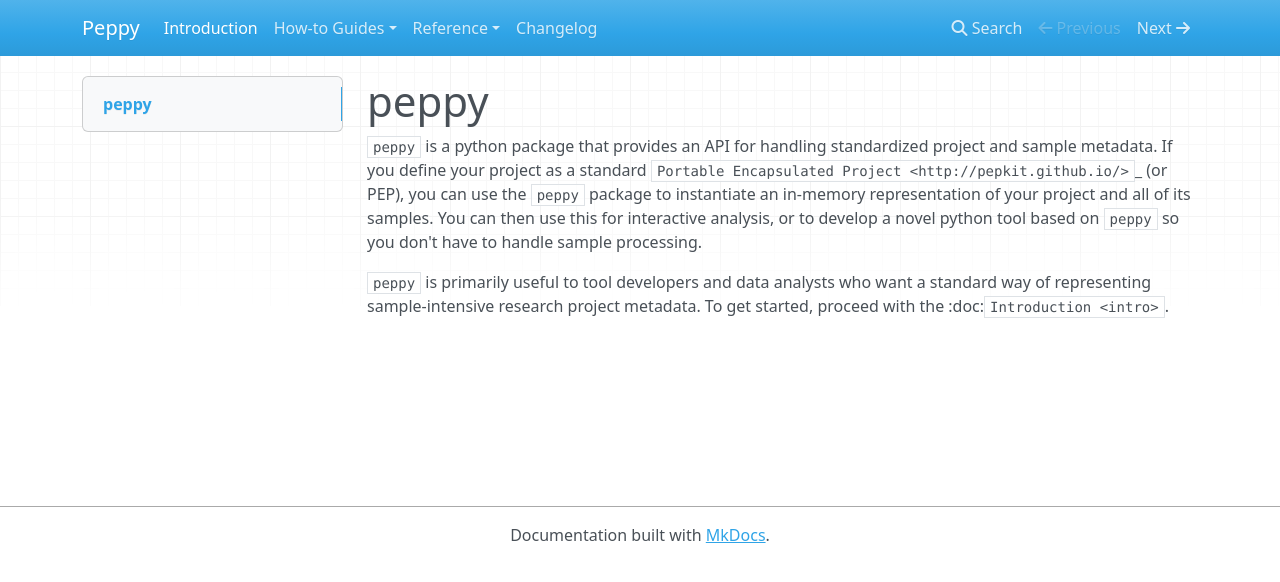
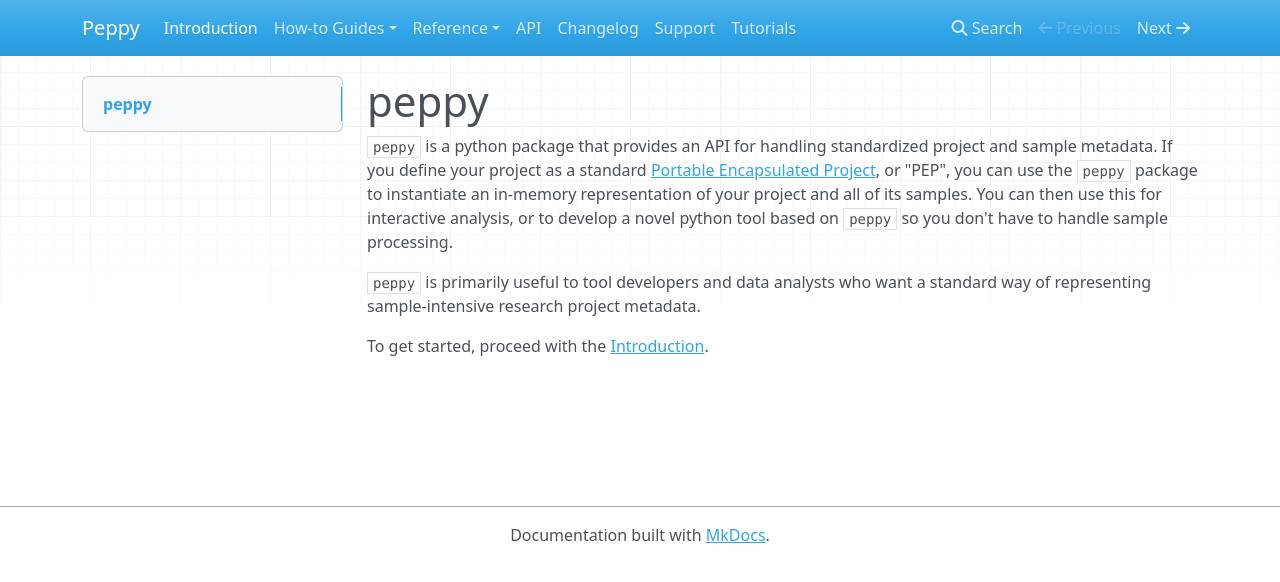
Before and after one commit to pepkit/peppy, an MkDocs documentation site: the page built from docs/docs/README.md, in a window 1280 px wide. Shown: the top 582 px of the page. Built offline with MkDocs 1.6.1, drawn with Linux system fonts in a browser that asks for light colours; nearby versions of some CDN libraries; some of the changed lines change nothing that is shown.

Commit message:
establishing organization

```diff
--- a/docs/docs/README.md
+++ b/docs/docs/README.md
@@ -1,6 +1,10 @@
 # peppy
 
 `peppy` is a python package that provides an API for handling standardized project and sample metadata.
-If you define your project as a standard `Portable Encapsulated Project <http://pepkit.github.io/>`_ (or PEP), you can use the `peppy` package to instantiate an in-memory representation of your project and all of its samples. You can then use this for interactive analysis, or to develop a novel python tool based on `peppy` so you don't have to handle sample processing.
+If you define your project as a standard [Portable Encapsulated Project](http://pepkit.github.io), or "PEP",
+you can use the `peppy` package to instantiate an in-memory representation of your project and all of its samples.
+You can then use this for interactive analysis, or to develop a novel python tool based on `peppy` so you don't have to handle sample processing.
 
-`peppy` is primarily useful to tool developers and data analysts who want a standard way of representing sample-intensive research project metadata. To get started, proceed with the :doc:`Introduction <intro>`.
+`peppy` is primarily useful to tool developers and data analysts who want a standard way of representing sample-intensive research project metadata.
+
+To get started, proceed with the [Introduction](#intro).
--- a/docs/mkdocs.yml
+++ b/docs/mkdocs.yml
@@ -8,14 +8,28 @@
     - Subprojects tutorial: jupyter_build/subprojects.md
 
   - Reference:
-    - API: autodoc_build/peppy.md
-    - Support: support.md
+    - Advanced: advanced.md
+    - Cluster computing: cluster-computing.md
+    - Configuration files: config-files.md
     - Contributing: contributing.md
+    - Derived columns: derived-columns.md
+    - FAQ: faq.md
+    - Features: features.md
+    - Hello World: hello-world.md
+    - Implied columns: implied-columns.md
+    - Introduction: intro.md
+    - Models: models.md
+    - Pipeline interface: pipeline-interface.md
+    - Project configuration: project-config.md
+    - Sample annotation sheet: sample-annotation-sheet.md
 
+  - API: autodoc_build/peppy.md
   - Changelog: changelog.md
+  - Support: support.md
+  - Tutorials: tutorials.md
 
-markdown_extensions:
-  - markdown_include.include:
-    base_path: docs
+#markdown_extensions:
+#  - markdown_include.include:
+#    base_path: docs
 
 #theme: readthedocs
```
